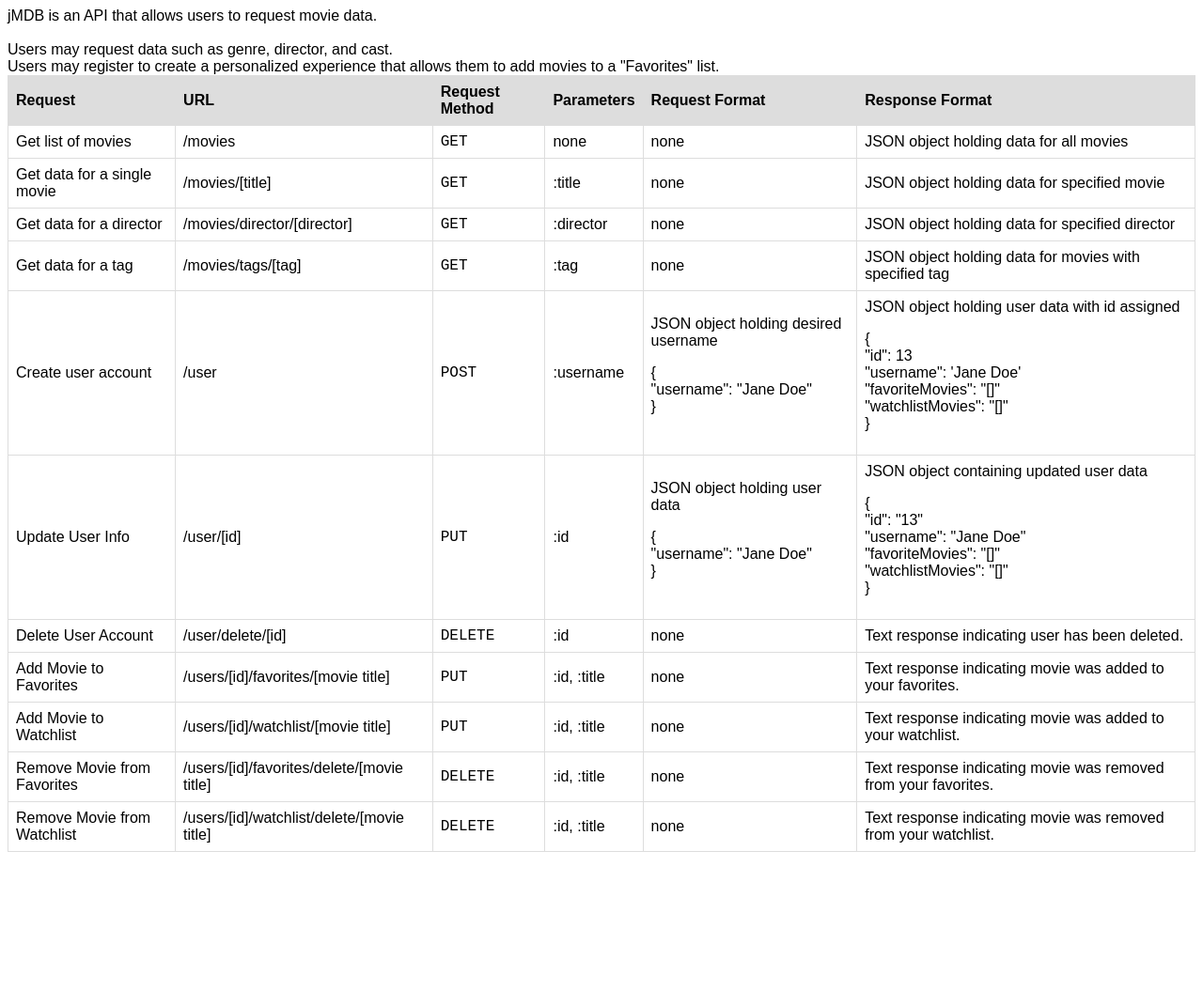
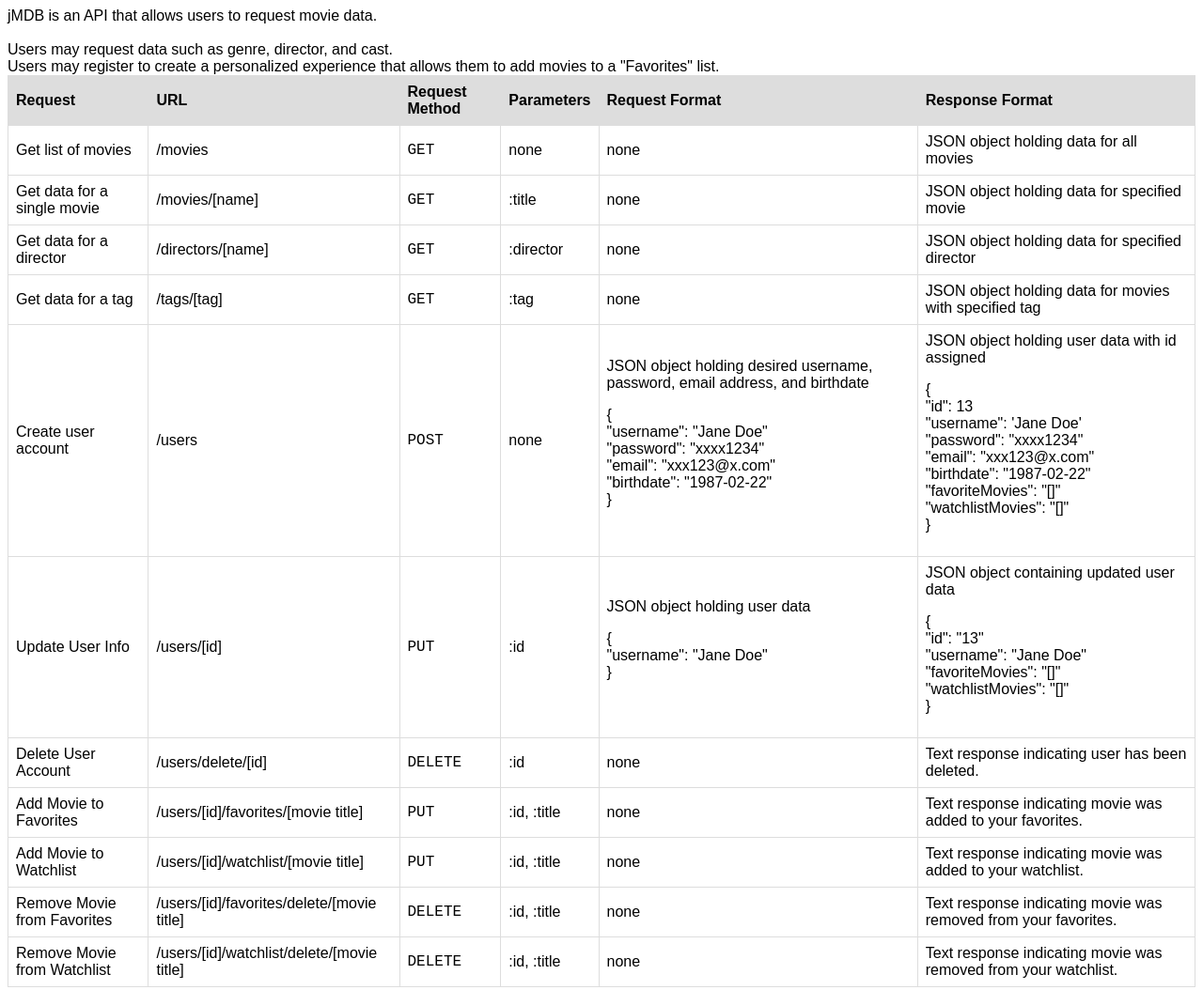
Before and after one commit to jaceyh/movie-API, a website: page public/documentation.html in a window 1280 px wide. Shown: the whole page at 94% size. Before the commit the page ends 915 px from the top, so only its background shows below. Drawn offline with Linux system fonts and the light colour scheme.

Commit message:
update endpoints on documentation.html

```diff
--- a/public/documentation.html
+++ b/public/documentation.html
@@ -49,7 +49,7 @@
         </tr>
         <tr>
             <td>Get data for a single movie</td>
-            <td>/movies/[title]</td>
+            <td>/movies/[name]</td>
             <td class="code">GET</td>
             <td>:title</td>
             <td>none</td>
@@ -57,7 +57,7 @@
         </tr>
         <tr>
             <td>Get data for a director</td>
-            <td>/movies/director/[director]</td>
+            <td>/directors/[name]</td>
             <td class="code">GET</td>
             <td>:director</td>
             <td>none</td>
@@ -65,7 +65,7 @@
         </tr>
         <tr>
             <td>Get data for a tag</td>
-            <td>/movies/tags/[tag]</td>
+            <td>/tags/[tag]</td>
             <td class="code">GET</td>
             <td>:tag</td>
             <td>none</td>
@@ -73,12 +73,15 @@
         </tr>
         <tr>
             <td>Create user account</td>
-            <td>/user</td>
+            <td>/users</td>
             <td class="code">POST</td>
-            <td>:username</td>
-            <td>JSON object holding desired username<br>
+            <td>none</td>
+            <td>JSON object holding desired username, password, email address, and birthdate<br>
                 <p> { <br>
                    "username": "Jane Doe"<br>
+                   "password": "xxxx1234"<br>
+                   "email": "xxx123@x.com"<br>
+                   "birthdate": "1987-02-22"<br>
                     }
                 </p>
             </td>
@@ -86,6 +89,9 @@
                 <p> { <br>
                     "id": 13<br>
                     "username": 'Jane Doe'<br>
+                    "password": "xxxx1234"<br>
+                    "email": "xxx123@x.com"<br>
+                    "birthdate": "1987-02-22"<br>
                     "favoriteMovies": "[]"<br>
                     "watchlistMovies": "[]"<br>
                      }
@@ -94,7 +100,7 @@
         </tr>
         <tr>
             <td>Update User Info</td>
-            <td>/user/[id]</td>
+            <td>/users/[id]</td>
             <td class="code">PUT</td>
             <td>:id</td>
             <td>JSON object holding user data<br>
@@ -114,7 +120,7 @@
         </tr>
         <tr>
             <td>Delete User Account</td>
-            <td>/user/delete/[id]</td>
+            <td>/users/delete/[id]</td>
             <td class="code">DELETE</td>
             <td>:id</td>
             <td>none</td>
```
Also changed, not shown: 1 other file.
